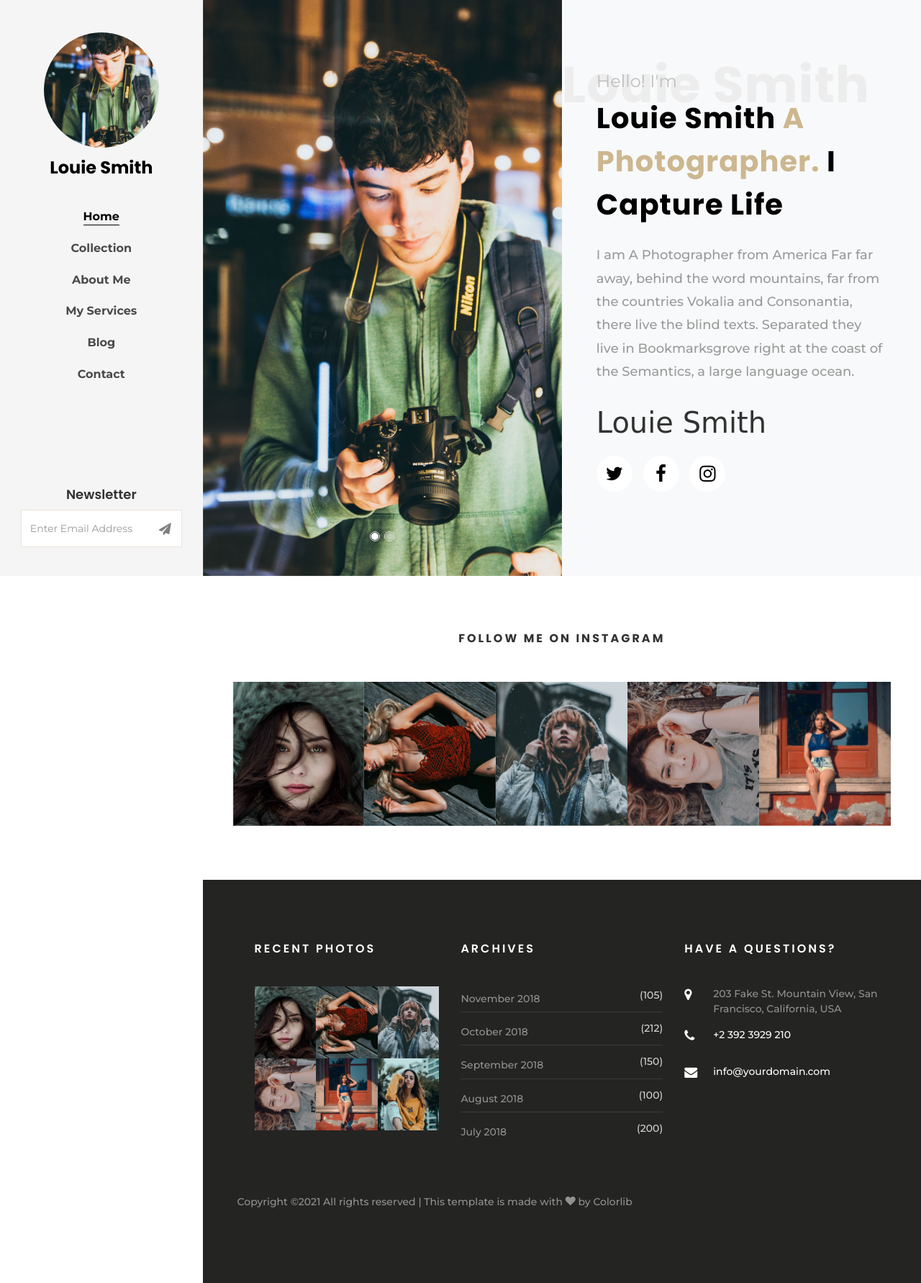
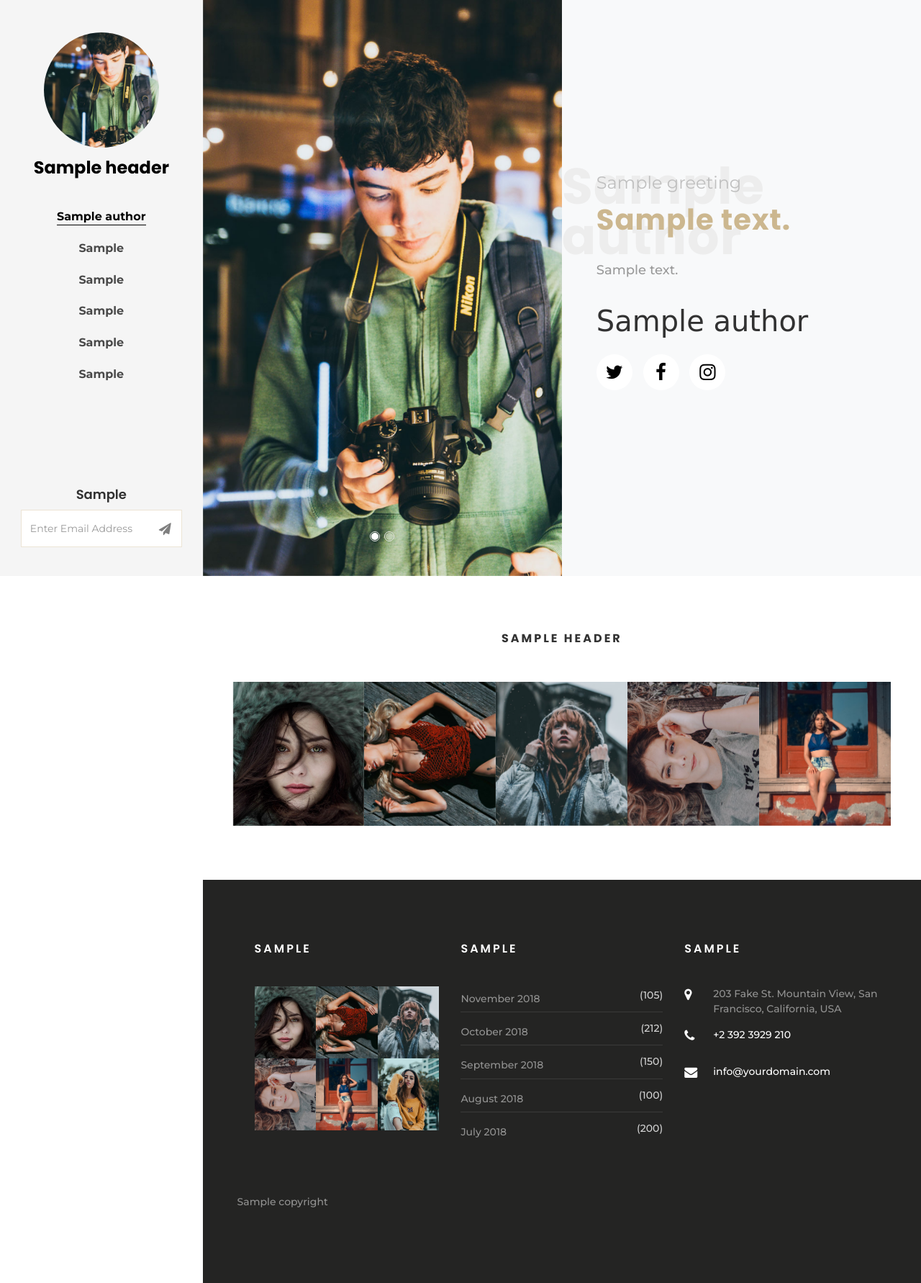
Before and after one commit to gkaeso/photoweb, a Django app: template website/templates/website/index.html in a window 1280 px wide. Shown: the whole page at 72% size. Run offline with Django 3.2, Linux system fonts and the light colour scheme; the template is opened without the code that fills it: most values are stand-ins (such as "Sample title", 1, 10 or a date in 2020); some libraries are stand-ins or nearby versions; some web fonts are replaced.

Commit message:
move hardcoded text into resource json dictionary

```diff
--- /dev/null
+++ b/website/resources/keys.json
@@ -0,0 +1,35 @@
+{
+  "copyright": "Copyright &copy;<script>document.write(new Date().getFullYear());</script> All rights reserved | This template is made with <i class=\"icon-heart\" aria-hidden=\"true\"></i> by <a href=\"https://colorlib.com\" target=\"_blank\">Colorlib</a>",
+
+  "author": {
+    "name": "Louie Smith",
+    "greeting": "Hello! I'm",
+    "desc1": "<span>Louie Smith</span> A Photographer. <span>I Capture Life</span>",
+    "desc2": "I am A Photographer from America Far far away, behind the word mountains, far from the countries Vokalia and Consonantia, there live the blind texts. Separated they live in Bookmarksgrove right at the coast of the Semantics, a large language ocean."
+  },
+
+  "nav": {
+    "menu1": "Home",
+    "menu2": "Collection",
+    "menu3": "About",
+    "menu4": "Services",
+    "menu5": "Blog",
+    "menu6": "Contact",
+    "menu7": "Newsletter"
+  },
+
+  "follow": {
+    "header": "follow me on instagram"
+  },
+
+  "footer": {
+    "header1": "recent photos",
+    "header2": "archives",
+    "header3": "have a question?"
+  },
+
+  "home": {
+    "title": "home"
+  }
+
+}
--- a/website/templates/website/index.html
+++ b/website/templates/website/index.html
@@ -35,20 +35,20 @@
     <div id="colorlib-page">
         <a href="#" class="js-colorlib-nav-toggle colorlib-nav-toggle"><i></i></a>
         <aside id="colorlib-aside" role="complementary" class="js-fullheight text-center">
-            <h1 id="colorlib-logo"><a href="#"><span class="img" style="background-image: url({% static 'photoweb/images/author.jpg' %});"></span>Louie Smith</a></h1>
+            <h1 id="colorlib-logo"><a href="#"><span class="img" style="background-image: url({% static 'photoweb/images/author.jpg' %});"></span>{{ keys.nav.header }}</a></h1>
             <nav id="colorlib-main-menu" role="navigation">
                 <ul>
-                    <li class="colorlib-active"><a href="index.html">Home</a></li>
-                    <li><a href="#">Collection</a></li>
-                    <li><a href="#">About Me</a></li>
-                    <li><a href="#">My Services</a></li>
-                    <li><a href="#">Blog</a></li>
-                    <li><a href="#">Contact</a></li>
+                    <li class="colorlib-active"><a href="index.html">{{ keys.author.name }}</a></li>
+                    <li><a href="#">{{ keys.nav.menu2 }}</a></li>
+                    <li><a href="#">{{ keys.nav.menu3 }}</a></li>
+                    <li><a href="#">{{ keys.nav.menu4 }}</a></li>
+                    <li><a href="#">{{ keys.nav.menu5 }}</a></li>
+                    <li><a href="#">{{ keys.nav.menu6 }}</a></li>
                 </ul>
             </nav>
 
             <div class="colorlib-footer">
-                <h3>Newsletter</h3>
+                <h3>{{ keys.nav.menu7 }}</h3>
                 <div class="d-flex justify-content-center">
                     <form action="#" class="colorlib-subscribe-form">
             <div class="form-group d-flex">
@@ -75,11 +75,11 @@
                         </div>
                         <div class="author-info text p-3 p-md-5">
                             <div class="desc">
-                                <span class="subheading">Hello! I'm</span>
-                                <h1 class="big-letter">Louie Smith</h1>
-                                <h1 class="mb-4"><span>Louie Smith</span> A Photographer. <span>I Capture Life</span></h1>
-                                <p class="mb-4">I am A Photographer from America Far far away, behind the word mountains, far from the countries Vokalia and Consonantia, there live the blind texts. Separated they live in Bookmarksgrove right at the coast of the Semantics, a large language ocean.</p>
-                                <h3 class="signature h1">Louie Smith</h3>
+                                <span class="subheading">{{ keys.author.greeting }}</span>
+                                <h1 class="big-letter">{{ keys.author.name }}</h1>
+                                <h1 class="mb-4">{{ keys.author.desc1 | safe }}</h1>
+                                <p class="mb-4">{{ keys.author.desc2 }}</p>
+                                <h3 class="signature h1">{{ keys.author.name }}</h3>
                                 <ul class="ftco-social mt-3">
                       <li class="ftco-animate"><a href="#"><span class="icon-twitter"></span></a></li>
                       <li class="ftco-animate"><a href="#"><span class="icon-facebook"></span></a></li>
@@ -94,7 +94,7 @@
                 <div class="container">
                     <div class="row justify-content-center mb-2 pb-3">
                         <div class="col-md-7 heading-section heading-section-2 text-center ftco-animate">
-                            <h2 class="mb-4">FOLLOW ME ON INSTAGRAM</h2>
+                            <h2 class="mb-4">{{ keys.follow.header }}</h2>
                         </div>
                     </div>
                     <div class="row no-gutters">
@@ -141,7 +141,7 @@
                     <div class="row mb-5">
                         <div class="col-md">
                             <div class="ftco-footer-widget mb-4 ml-md-4">
-                                <h2 class="ftco-heading-2">RECENT PHOTOS</h2>
+                                <h2 class="ftco-heading-2">{{ keys.footer.header1 }}</h2>
                                 <ul class="list-unstyled photo">
                                     <li><a href="#" class="img" style="background-image: url({% static 'photoweb/images/image_1.jpg' %});"></a></li>
                                     <li><a href="#" class="img" style="background-image: url({% static 'photoweb/images/image_2.jpg' %});"></a></li>
@@ -154,7 +154,7 @@
                         </div>
                         <div class="col-md">
                             <div class="ftco-footer-widget mb-4">
-                                <h2 class="ftco-heading-2">ARCHIVES</h2>
+                                <h2 class="ftco-heading-2">{{ keys.footer.header2 }}</h2>
                                 <ul class="list-unstyled categories">
                                     <li><a href="#">November 2018 <span>(105)</span></a></li>
                                     <li><a href="#">October 2018 <span>(212)</span></a></li>
@@ -166,7 +166,7 @@
                         </div>
                         <div class="col-md">
                             <div class="ftco-footer-widget mb-4">
-                                <h2 class="ftco-heading-2">HAVE A QUESTIONS?</h2>
+                                <h2 class="ftco-heading-2">{{ keys.footer.header3 }}</h2>
                                 <div class="block-23 mb-3">
                                     <ul>
                                         <li><span class="icon icon-map-marker"></span><span class="text">203 Fake St. Mountain View, San Francisco, California, USA</span></li>
@@ -179,8 +179,9 @@
                     </div>
                     <div class="row">
                         <div class="col-md-12">
-                            <p><!-- Link back to Colorlib can't be removed. Template is licensed under CC BY 3.0. -->
-                                Copyright &copy;<script>document.write(new Date().getFullYear());</script> All rights reserved | This template is made with <i class="icon-heart" aria-hidden="true"></i> by <a href="https://colorlib.com" target="_blank">Colorlib</a>
+                            <p>
+                                <!-- Link back to Colorlib can't be removed. Template is licensed under CC BY 3.0. -->
+                                {{ keys.copyright | safe }}
                                 <!-- Link back to Colorlib can't be removed. Template is licensed under CC BY 3.0. -->
                             </p>
                         </div>
--- a/website/views.py
+++ b/website/views.py
@@ -1,5 +1,7 @@
 from django.shortcuts import render
+
+from .resources import KEYS
 
 
 def index(request):
-    return render(request, 'website/index.html')
+    return render(request, 'website/index.html', { "keys" : KEYS })
```
Also changed, not shown: website/resources.py (added, +8 -0 lines).
